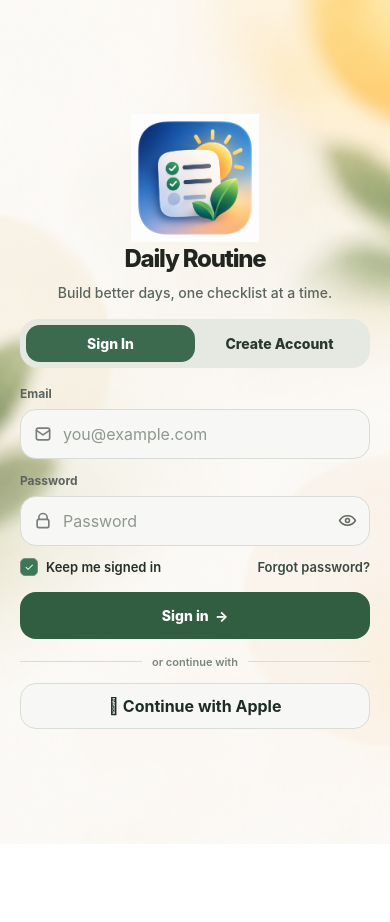
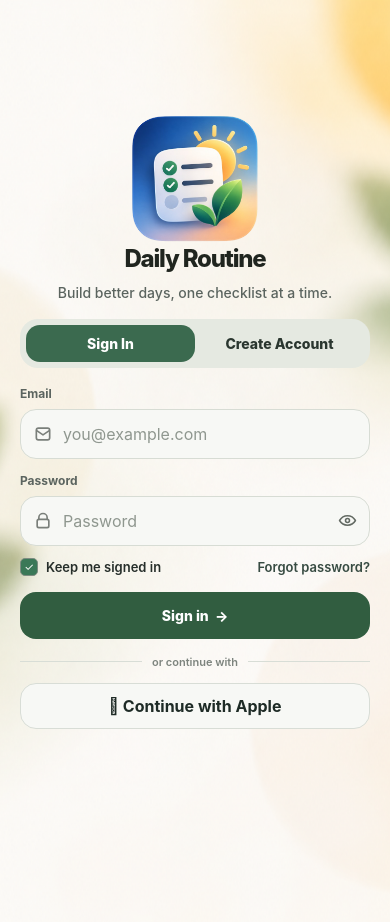
Before and after one commit to husnuljahneer/daily-routine, a React Native app: screen / in a window 390 px wide. Shown: the top 922 px of the page. Before the commit the page ends 844 px from the top, so only its background shows below. Built offline with nearby package versions, Linux system fonts and the light colour scheme.

Commit message:
feat: Update authentication screen with new image assets and adjust background height

```diff
--- a/App.tsx
+++ b/App.tsx
@@ -369,7 +369,7 @@ function AuthScreen({ onAuthenticated }: { onAuthenticated: (session: any) => vo
   const [loading, setLoading] = useState(false);
   const [error, setError] = useState('');
 
-  const imageSource = isDark ? require('./assets/dark.png') : require('./assets/icon.png');
+  const imageSource = isDark ? require('./assets/icon-dark-preview.png') : require('./assets/icon-preview.png');
 
   const submit = async () => {
     if (!email || !password) {
@@ -422,7 +422,7 @@ function AuthScreen({ onAuthenticated }: { onAuthenticated: (session: any) => vo
 
   return (
     <SafeAreaView style={{ flex: 1, backgroundColor: isDark ? '#121512' : '#F6F5F1' }}>
-      <ImageBackground source={require('./assets/bg.png')} style={{ flex: 1, width: '100%', height: '100%' }} resizeMode="cover">
+      <ImageBackground source={require('./assets/bg.png')} style={{ flex: 1, width: '100%', height: '120%' }} resizeMode="cover">
         <Pressable style={{ flex: 1, alignItems: 'center', justifyContent: 'center', paddingHorizontal: 20, paddingTop: 14 }} onPress={Keyboard.dismiss}>
           <View style={{ width: '100%', maxWidth: 420, alignItems: 'center' }}>
           <View style={{ width: 150, height: 96, alignItems: 'center', justifyContent: 'center', marginBottom: 12 }}>
```
Also changed, not shown: assets/icon-dark-preview.png (added), assets/icon-preview.png (added).
